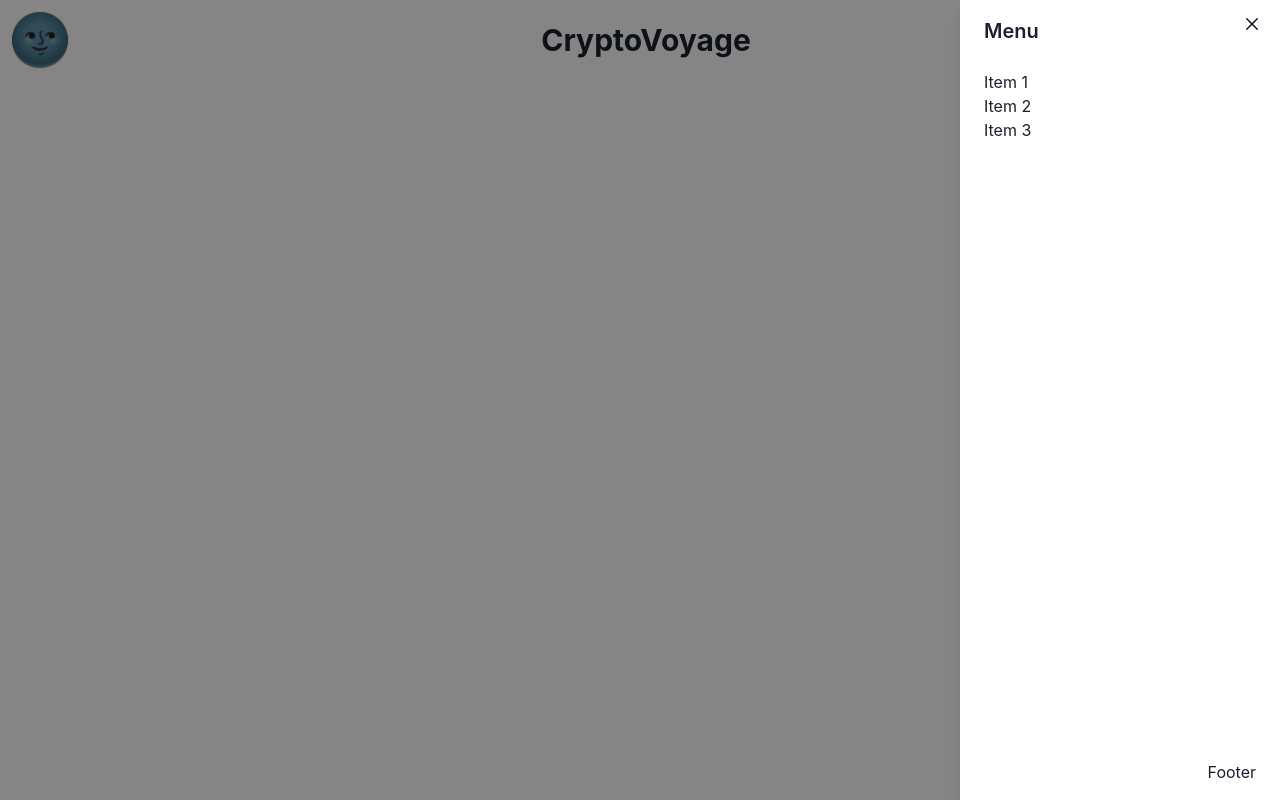
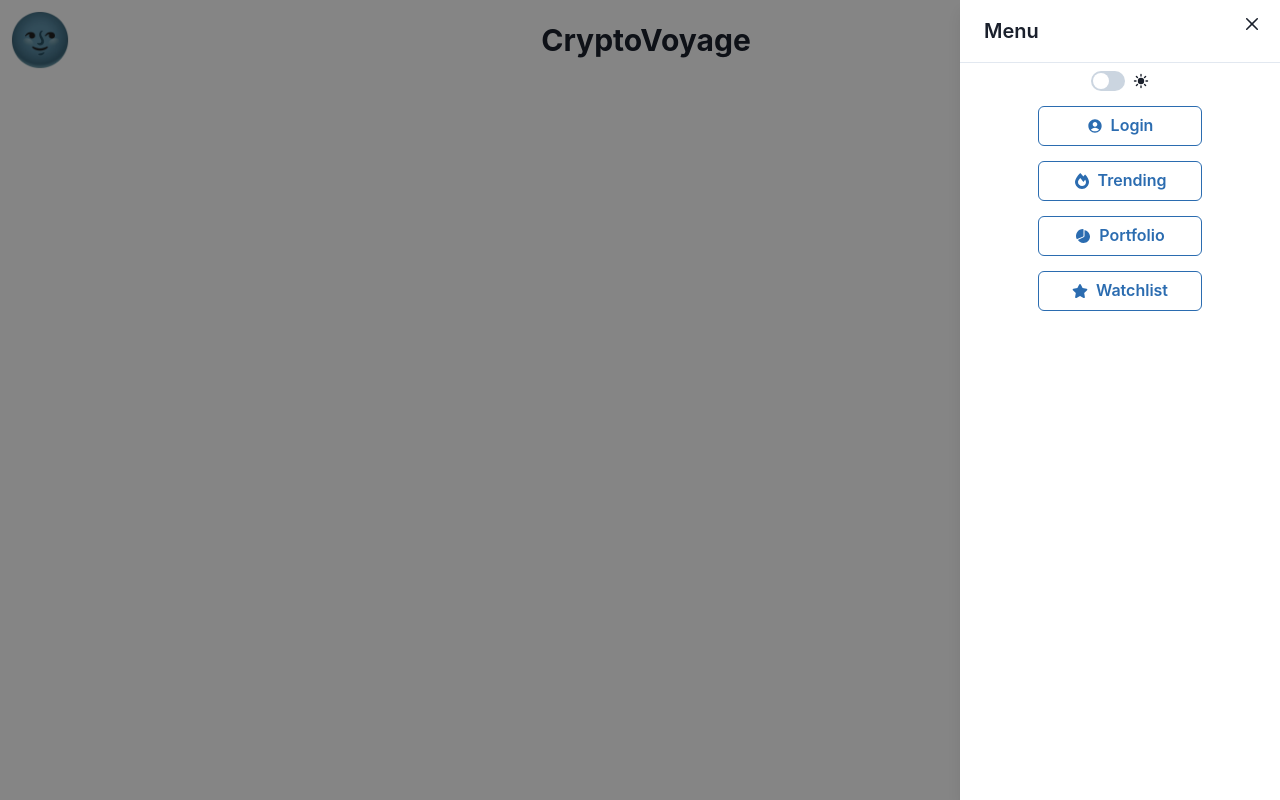
Before and after one commit to harrymcdonagh/crypto-voyage, a React (Vite) app: page / in a window 1280 px wide. Both pictures are taken after a click on the button 1245 px from the left and 40 px from the top of the page. Built offline with nearby package versions, Linux system fonts and the light colour scheme; no server answers.

Commit message:
Imporved Sidepanel

```diff
--- a/src/components/ColorModeSwitch.tsx
+++ b/src/components/ColorModeSwitch.tsx
@@ -1,15 +1,19 @@
-import { HStack, Switch, Text, useColorMode } from "@chakra-ui/react";
+import { HStack, Switch, Text, useColorMode, Icon } from "@chakra-ui/react";
+import { FaMoon } from "react-icons/fa";
+import { IoSunny } from "react-icons/io5";
 
 const ColorModeSwitch = () => {
   const { colorMode, toggleColorMode } = useColorMode();
+  const c = colorMode === "dark";
+
   return (
     <HStack>
       <Switch
         colorScheme="green"
-        isChecked={colorMode === "dark"}
+        isChecked={c}
         onChange={toggleColorMode}
       />
-      <Text>Dark Mode</Text>
+      <Icon as={c ? FaMoon : IoSunny} boxSize={4} />
     </HStack>
   );
 };
--- a/src/components/SidePanel.tsx
+++ b/src/components/SidePanel.tsx
@@ -6,7 +6,18 @@ import {
     DrawerOverlay,
     DrawerContent,
     DrawerCloseButton,
+    Stack,
+    Box,
+    VStack,
   } from '@chakra-ui/react';
+
+  import { MdAccountCircle } from "react-icons/md";
+  import { FaFireAlt } from "react-icons/fa";
+  import { IoPieChart } from "react-icons/io5";
+  import { FaStar } from "react-icons/fa6";
+  import { Button } from '@chakra-ui/react';
+  import ColorModeSwitch from './ColorModeSwitch';
+
 
   interface Props {
     isOpen: boolean;
@@ -19,15 +30,56 @@ import {
       <DrawerOverlay>
         <DrawerContent>
           <DrawerCloseButton />
-            <DrawerHeader>Menu</DrawerHeader>
+          <DrawerHeader borderBottomWidth='1px'>
+            Menu
+          </DrawerHeader>
           <DrawerBody>
-              <p>Item 1</p>
-              <p>Item 2</p>
-              <p>Item 3</p>
+            <VStack spacing="15px" justify="center" align="center" w="full">
+              <Box w="full" display="flex" justifyContent="center">
+                <ColorModeSwitch />
+              </Box>
+              <Box w="full" display="flex" justifyContent="center">
+                <Button
+                  leftIcon={<MdAccountCircle />}
+                  colorScheme="blue"
+                  variant="outline"
+                  w="60%"
+                >
+                  Login
+                </Button>
+              </Box>
+              <Box w="full" display="flex" justifyContent="center">
+                <Button
+                  leftIcon={<FaFireAlt />}
+                  colorScheme="blue"
+                  variant="outline"
+                  w="60%"
+                >
+                  Trending
+                </Button>
+              </Box>
+              <Box w="full" display="flex" justifyContent="center">
+                <Button
+                  leftIcon={<IoPieChart />}
+                  colorScheme="blue"
+                  variant="outline"
+                  w="60%"
+                >
+                  Portfolio
+                </Button>
+              </Box>
+              <Box w="full" display="flex" justifyContent="center">
+                <Button
+                  leftIcon={<FaStar />}
+                  colorScheme="blue"
+                  variant="outline"
+                  w="60%"
+                >
+                  Watchlist
+                </Button>
+              </Box>
+            </VStack>
           </DrawerBody>
-            <DrawerFooter>
-              <p>Footer</p>
-            </DrawerFooter>
         </DrawerContent>
       </DrawerOverlay>
       </Drawer>
--- a/src/services/api-client.ts
+++ b/src/services/api-client.ts
@@ -1,6 +1,6 @@
 import axios from "axios";
 
-const API_KEY = "297e70db-d67c-4f14-810c-b7e7ffcfc899";
+const API_KEY = "q297e70db-d67c-4f14-810c-b7e7ffcfc899";
 
 const axiosInstance = axios.create({
   baseURL: "https://pro-api.coinmarketcap.com",
```
Lines whose indentation alone changed are shown as unchanged.
